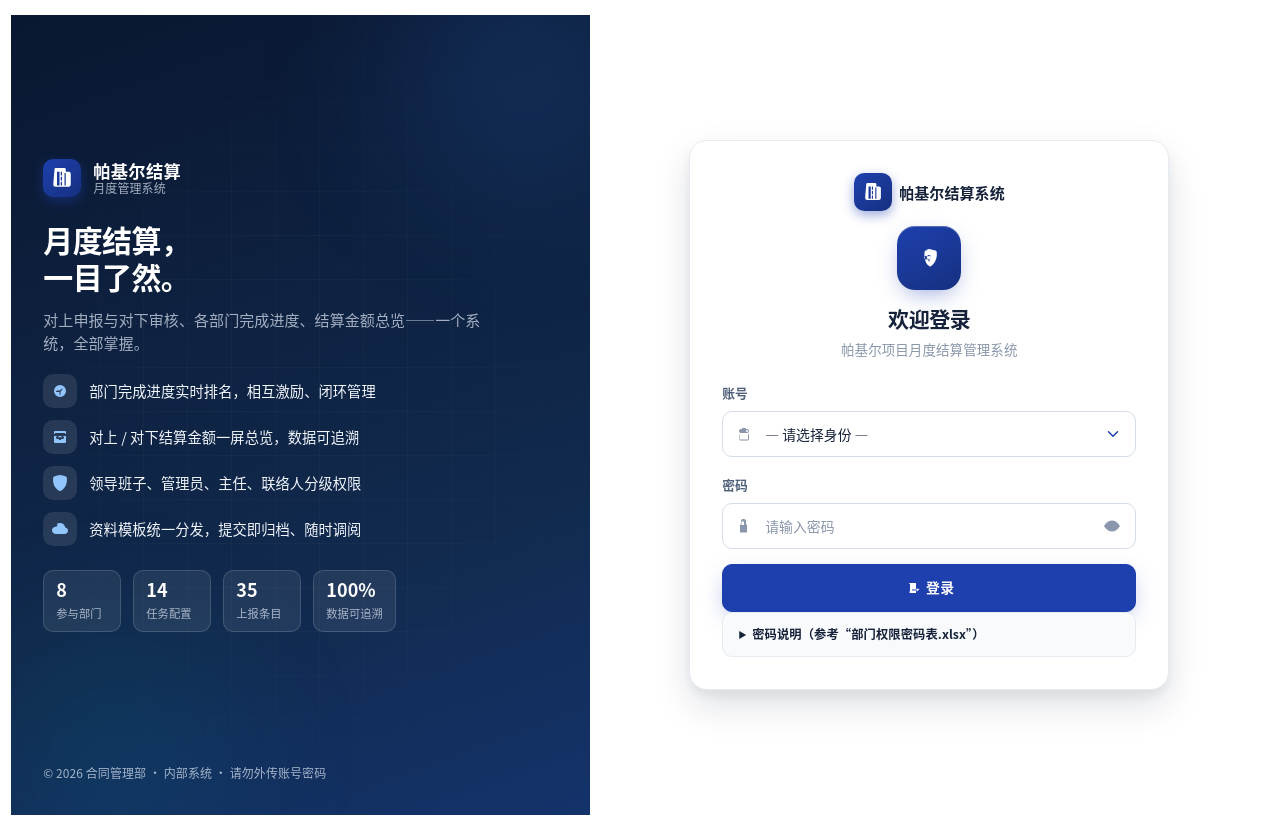
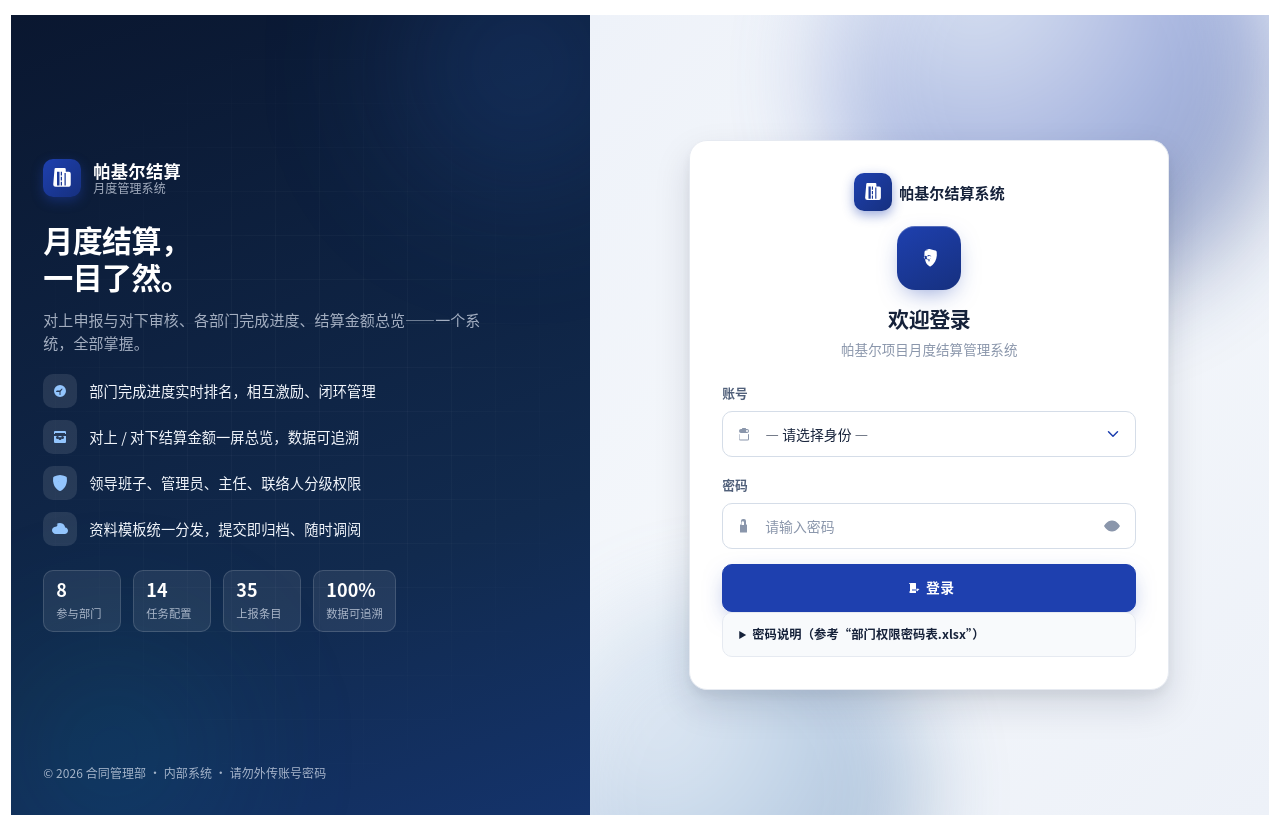
Before and after one commit to Zoey-qi/settlement-system, a Flask app: page /login in a window 1280 px wide. Run offline with Flask 3, Linux system fonts and the light colour scheme; parts of the project's set-up code (start-up, migrations or seed data) failed here and were passed over; some libraries are stand-ins or nearby versions.

Commit message:
style(login): 登录页右侧白底改为与仪表盘一致的渲染背景（浅蓝灰渐变 + 环境光球），白色登录卡浮于其上

```diff
--- a/static/css/style.css
+++ b/static/css/style.css
@@ -761,13 +761,36 @@ a:hover { color: var(--c-primary-hover); }
 .auth-split--light .auth-stat span { color: var(--c-sidebar-text); font-size: .75rem; }
 .auth-split--light .auth-foot { position: relative; z-index: 1; color: var(--c-sidebar-text); font-size: .8rem; margin-top: var(--s-5); }
 
-/* 右侧：白底登录区 */
+/* 右侧：与全站（仪表盘等）一致的渲染背景——浅蓝灰渐变 + 环境光球 */
 .auth-split--light .auth-main {
     flex: 1 1 54%;
     display: flex; align-items: center; justify-content: center;
     padding: var(--s-7);
-    background: #fff;
+    position: relative;
+    overflow: hidden;
+    background: var(--bg-grad);
 }
+/* 登录页右侧环境光球层：复用全站 .bg-orbs 视觉，仅作用于右侧，
+   让登录页右侧与仪表盘背景一致（白色登录卡浮于渐变 + 光球之上）。 */
+.auth-bg-orbs {
+    position: absolute; inset: 0;
+    overflow: hidden; pointer-events: none; z-index: 0;
+}
+.auth-bg-orbs .orb {
+    position: absolute; border-radius: 50%;
+    filter: blur(46px); opacity: 0.40;
+    animation: orbFloat 16s ease-in-out infinite;
+}
+.auth-bg-orbs .auth-orb-1 {
+    top: -140px; right: 2%; width: 440px; height: 440px;
+    background: var(--orb-1);
+}
+.auth-bg-orbs .auth-orb-2 {
+    bottom: -160px; left: -40px; width: 400px; height: 400px;
+    background: var(--orb-2); opacity: 0.28; animation-delay: -5s;
+}
+/* 登录卡浮于光球层之上 */
+.auth-split--light .auth-card { position: relative; z-index: 1; }
 .auth-card {
     width: 100%; max-width: 480px;
     background: #fff;
--- a/templates/login.html
+++ b/templates/login.html
@@ -56,8 +56,12 @@
         <div class="auth-foot">© 2026 合同管理部 · 内部系统 · 请勿外传账号密码</div>
     </aside>
 
-    <!-- 右侧：白底登录区 -->
+    <!-- 右侧：与仪表盘一致的渲染背景（渐变 + 环境光球） -->
     <div class="auth-main">
+        <div class="auth-bg-orbs" aria-hidden="true">
+            <span class="orb auth-orb-1"></span>
+            <span class="orb auth-orb-2"></span>
+        </div>
         <div class="auth-card">
             <div class="auth-logo-mobile d-flex align-items-center justify-content-center gap-2 mb-3">
                 <div class="sidebar-logo">{{ ui.icon('building-fill-gear', '', 18) }}</div>
```
